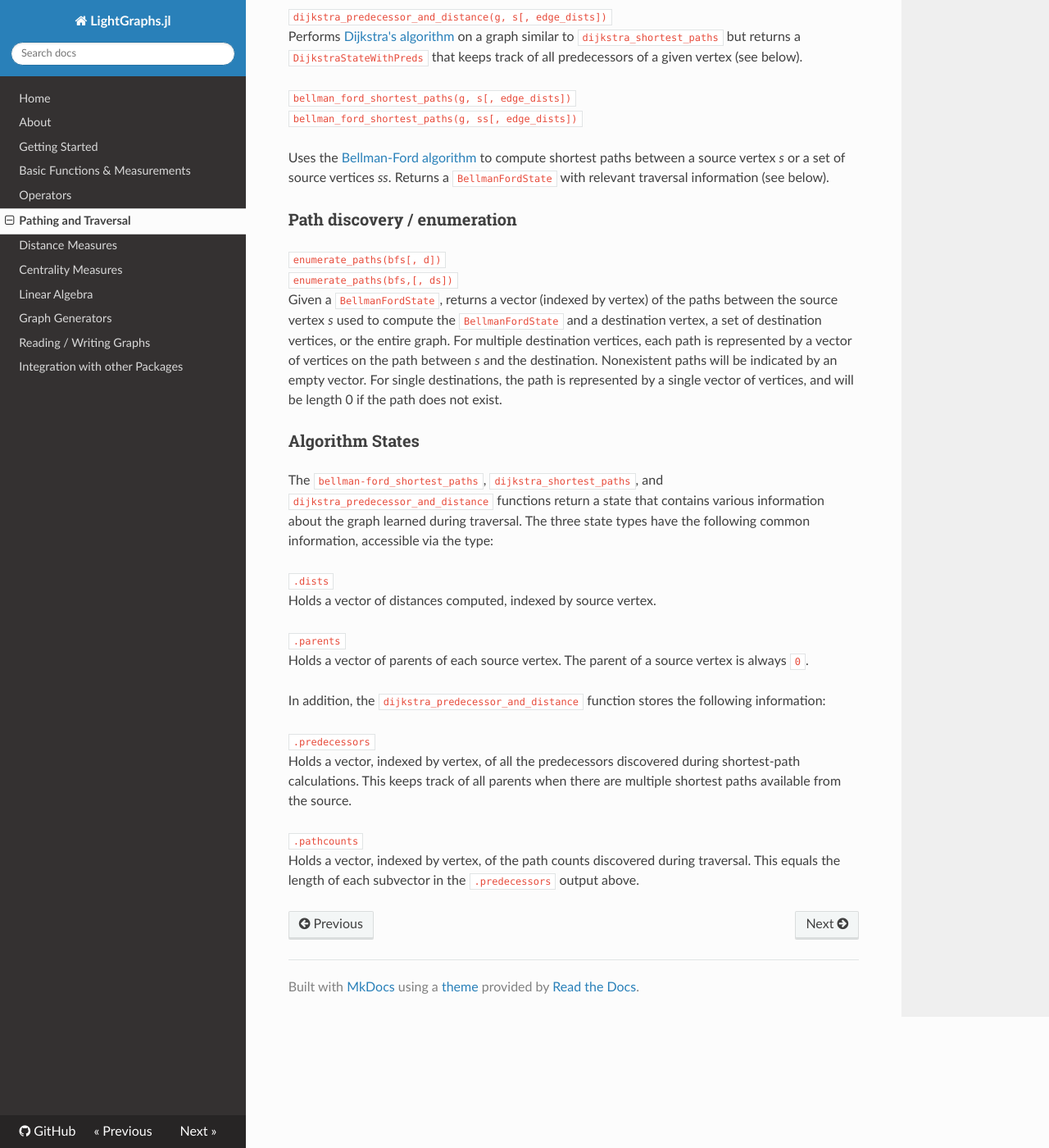
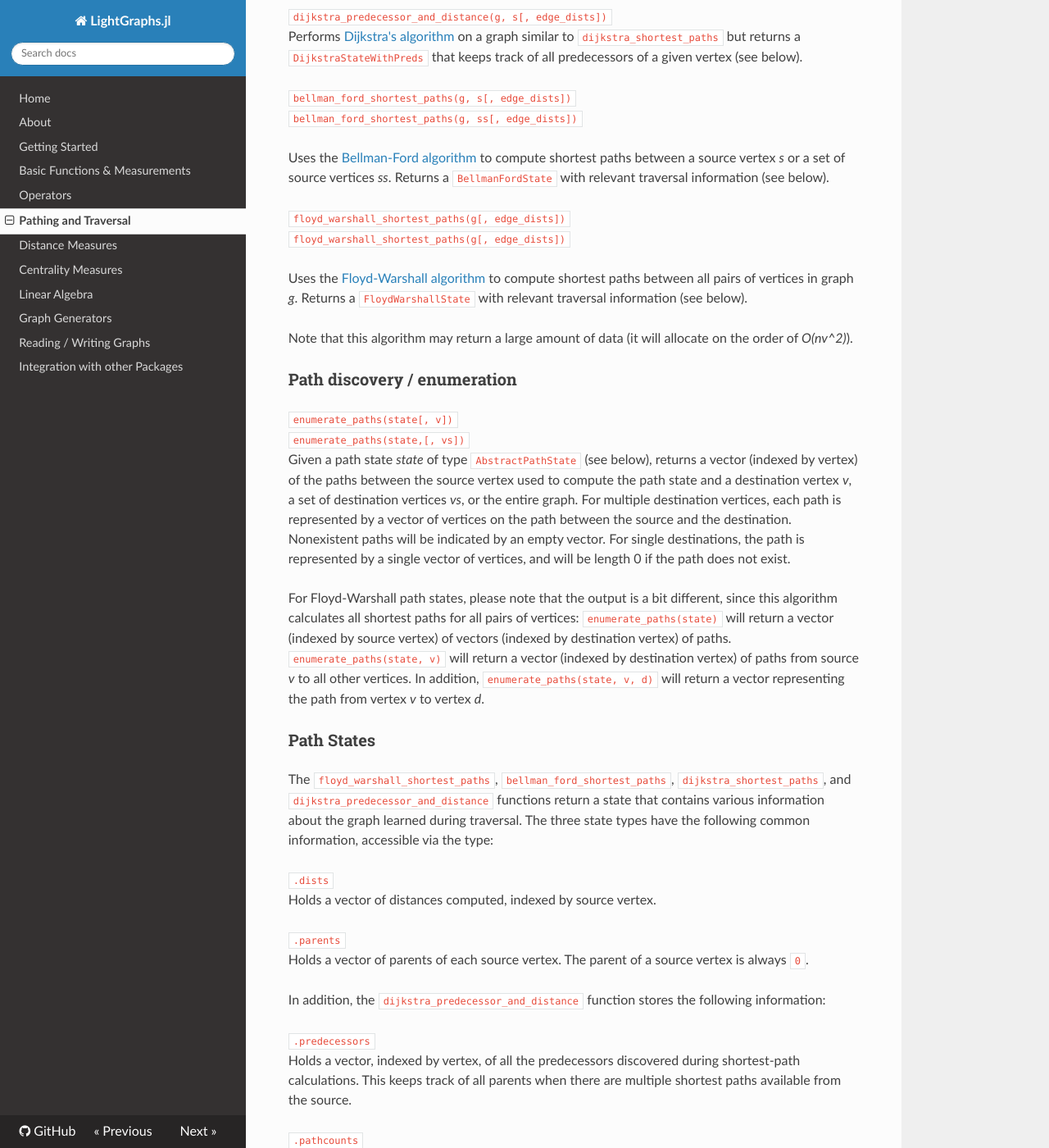
Before and after one commit to sbromberger/LightGraphs.jl, an MkDocs documentation site: the page built from doc/pathing.md, in a window 1280 px wide and 1400 px high, scrolled down 1807 px. Shown: the whole window at 82% size. Built offline with MkDocs 1.6.1, drawn with Linux system fonts in a browser that asks for light colours; nearby versions of some CDN libraries; old or Windows-style settings are respelled for this version of MkDocs.

Commit message:
abstract pathstates, renamed floyd_warshall, added docs and tests

```diff
--- a/doc/pathing.md
+++ b/doc/pathing.md
@@ -55,13 +55,26 @@ Performs [Dijkstra's algorithm](http://en.wikipedia.org/wiki/Dijkstra%27s_algori
 
 Uses the [Bellman-Ford algorithm](http://en.wikipedia.org/wiki/Bellman–Ford_algorithm) to compute shortest paths between a source vertex *s* or a set of source vertices *ss*. Returns a `BellmanFordState` with relevant traversal information (see below).
 
+`floyd_warshall_shortest_paths(g[, edge_dists])`
+`floyd_warshall_shortest_paths(g[, edge_dists])`
+
+Uses the [Floyd-Warshall algorithm](http://en.wikipedia.org/wiki/Floyd–Warshall_algorithm) to compute shortest paths between all pairs of vertices in graph *g*. Returns a `FloydWarshallState` with relevant traversal information (see below).
+
+Note that this algorithm may return a large amount of data (it will allocate on the order of
+*O(nv^2)*).
+
+
 ### Path discovery / enumeration
-`enumerate_paths(bfs[, d])`
-`enumerate_paths(bfs,[, ds])`
-Given a `BellmanFordState`, returns a vector (indexed by vertex) of the paths between the source vertex *s* used to compute the `BellmanFordState` and a destination vertex, a set of destination vertices, or the entire graph. For multiple destination vertices, each path is represented by a vector of vertices on the path between *s* and the destination. Nonexistent paths will be indicated by an empty vector. For single destinations, the path is represented by a single vector of vertices, and will be length 0 if the path does not exist.
+`enumerate_paths(state[, v])`
+`enumerate_paths(state,[, vs])`
+Given a path state *state* of type `AbstractPathState` (see below), returns a vector (indexed by vertex) of the paths between the source vertex used to compute the path state and a destination vertex *v*, a set of destination vertices *vs*, or the entire graph. For multiple destination vertices, each path is represented by a vector of vertices on the path between the source and the destination. Nonexistent paths will be indicated by an empty vector. For single destinations, the path is represented by a single vector of vertices, and will be length 0 if the path does not exist.
 
-### Algorithm States
-The `bellman-ford_shortest_paths`, `dijkstra_shortest_paths`, and `dijkstra_predecessor_and_distance` functions return a state that contains various information about the graph learned during traversal. The three state types have the following common information, accessible via the type:
+For Floyd-Warshall path states, please note that the output is a bit different, since this
+algorithm calculates all shortest paths for all pairs of vertices: `enumerate_paths(state)` will
+return a vector (indexed by source vertex) of vectors (indexed by destination vertex) of paths. `enumerate_paths(state, v)` will return a vector (indexed by destination vertex) of paths from source *v* to all other vertices. In addition, `enumerate_paths(state, v, d)` will return a vector representing the path from vertex *v* to vertex *d*.
+
+### Path States
+The `floyd_warshall_shortest_paths`, `bellman_ford_shortest_paths`, `dijkstra_shortest_paths`, and `dijkstra_predecessor_and_distance` functions return a state that contains various information about the graph learned during traversal. The three state types have the following common information, accessible via the type:
 
 `.dists`
 Holds a vector of distances computed, indexed by source vertex.
```
Also changed, not shown: 8 other files.
